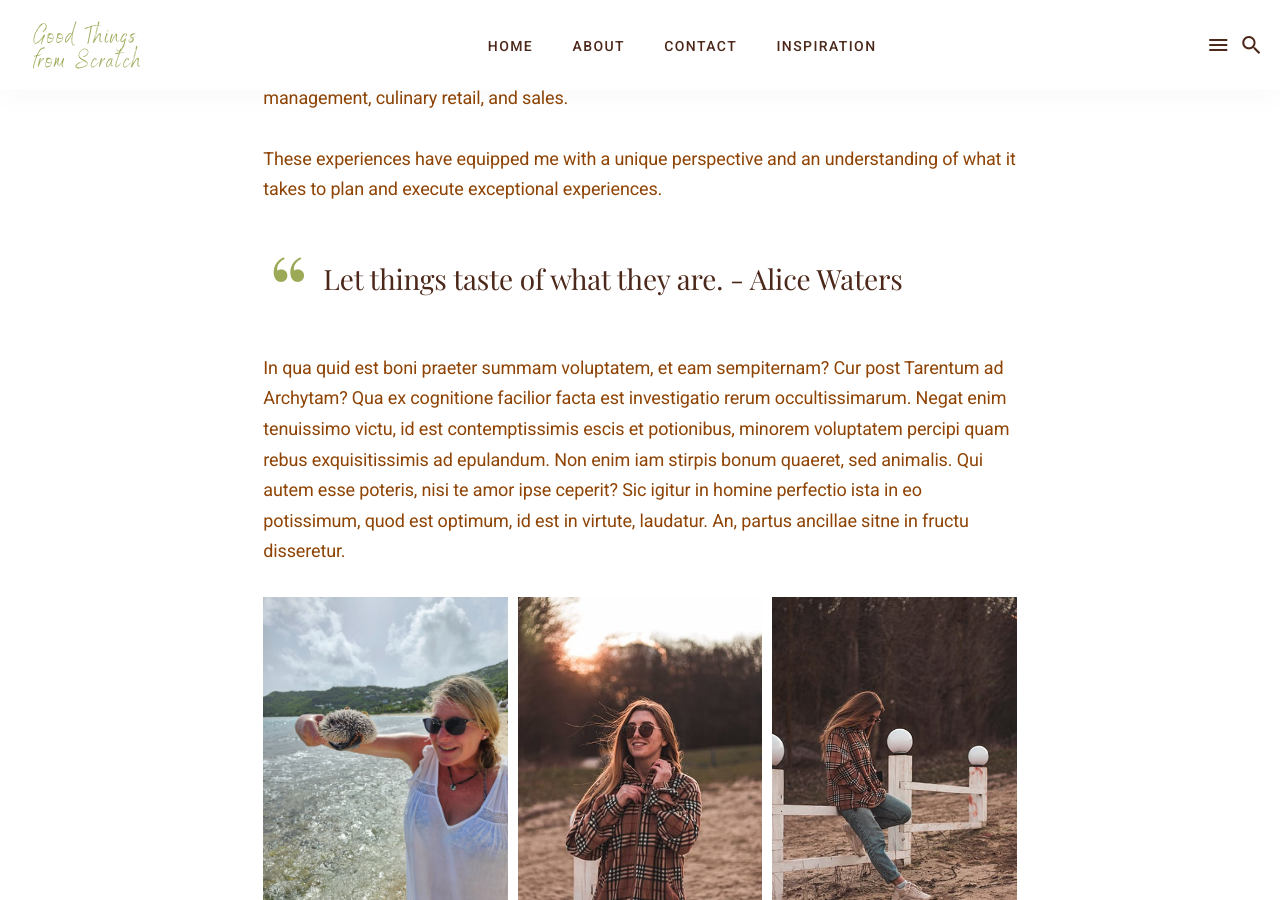
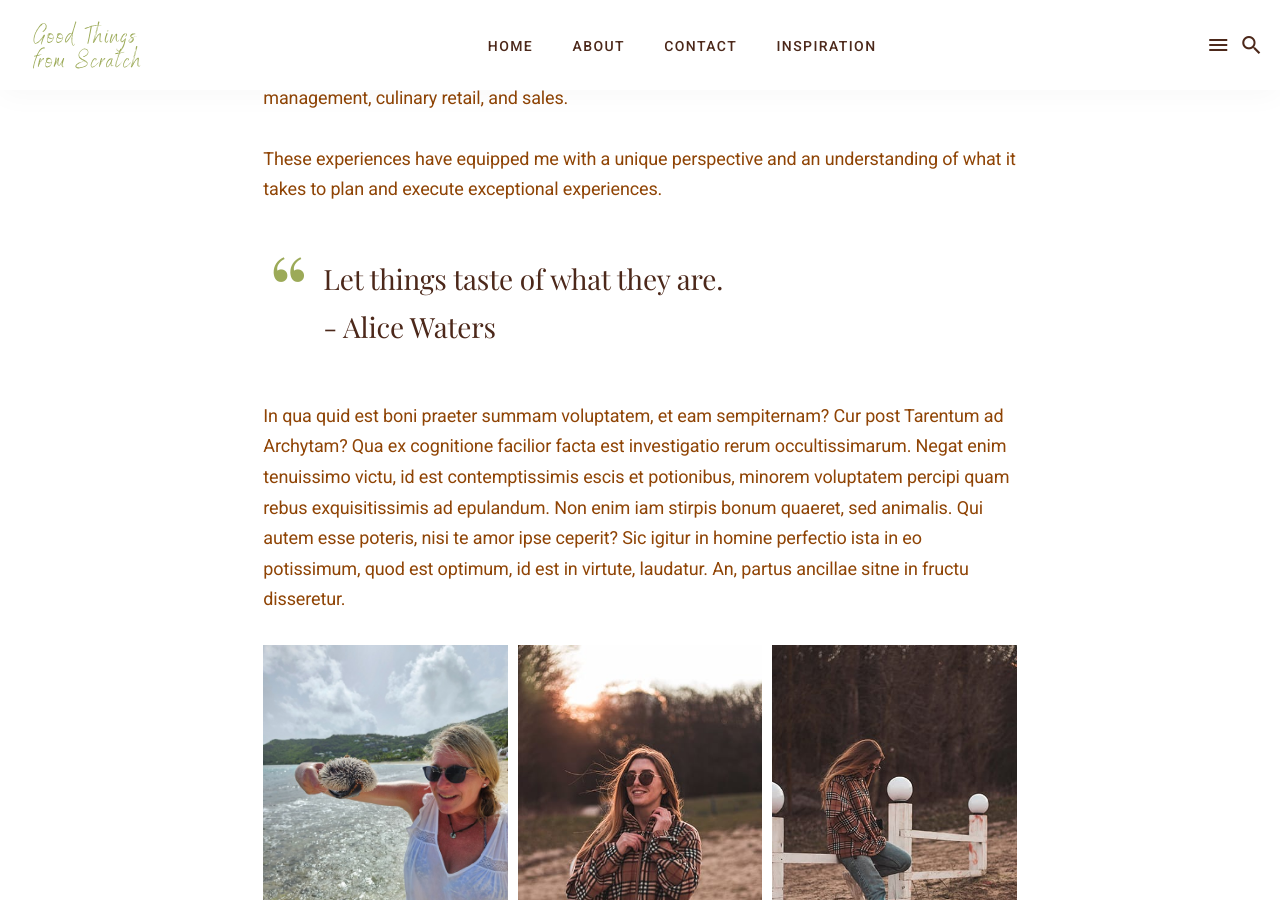
Before and after one commit to Stillpoint-Software/GoodThingsFromScratch, a Jekyll site: the page built from _pages/about.md, in a window 1280 px wide and 900 px high, scrolled down 811 px. Built offline with Jekyll 4.4.1, drawn with Linux system fonts in a browser that asks for light colours; nearby versions of some CDN libraries.

```diff
--- a/_pages/about.md
+++ b/_pages/about.md
@@ -10,7 +10,9 @@ My career in hospitality includes pivotal stints at The Inn at Little Washington
 
 These experiences have equipped me with a unique perspective and an understanding of what it takes to plan and execute exceptional experiences.
 
-> Let things taste of what they are. - Alice Waters
+> Let things taste of what they are.
+>
+> \- Alice Waters
 
 In qua quid est boni praeter summam voluptatem, et eam sempiternam? Cur post Tarentum ad Archytam? Qua ex cognitione facilior facta est investigatio rerum occultissimarum. Negat enim tenuissimo victu, id est contemptissimis escis et potionibus, minorem voluptatem percipi quam rebus exquisitissimis ad epulandum. Non enim iam stirpis bonum quaeret, sed animalis. Qui autem esse poteris, nisi te amor ipse ceperit? Sic igitur in homine perfectio ista in eo potissimum, quod est optimum, id est in virtute, laudatur. An, partus ancillae sitne in fructu disseretur.
 
```
